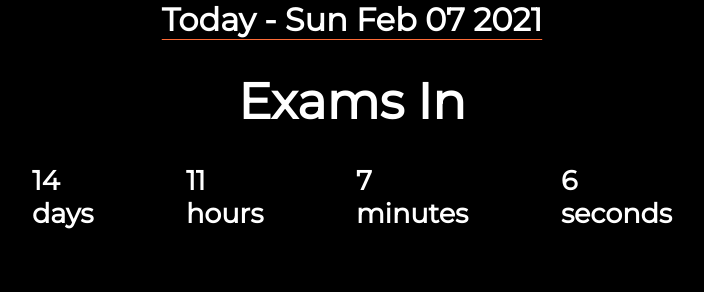
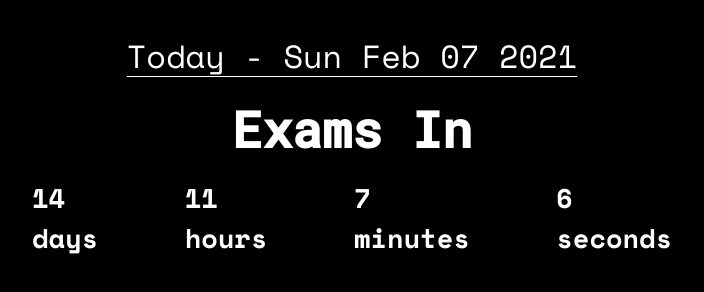
Before and after one commit to pranjalyadav451/coundownTimer, a plain HTML site: page index.html in a window 1280 px wide. Shown: the whole page, without its empty margins (288-992 px from the left). Drawn offline with nearby package versions, Linux system fonts and the light colour scheme.

Commit message:
tinkering with animations

```diff
--- a/design/styles.css
+++ b/design/styles.css
@@ -1,9 +1,11 @@
+@import url('https://fonts.googleapis.com/css2?family=Space+Mono:ital,wght@0,400;0,700;1,400;1,700&display=swap');
 *{
     margin:0;
     box-sizing: border-box;
-    font-family: "Montserrat",sans-serif;
+    font-family: "Space Mono",monospace;
 }
 body{
+    padding:2rem;
     min-height: 100vh;
     background-image:url('../images/bg.jpg');
     background-size: cover;
@@ -13,8 +15,11 @@ body{
     color:white;
 }
 .title{
-    margin:2rem;
+    margin:1rem;
     font-size: 50px;
+    font-weight:400;
+    font-family:"Roboto Mono",monospace;
+    font-weight:600;
 
 }
 .main{
@@ -23,11 +28,10 @@ body{
     justify-content: space-around;
     align-content: flex-end;
     align-items: center;
-    /* margin:2rem; */
+    /* font-family: "Roboto Mono",monospace; */
 }
 .inner{
     display: flex;
-    /* padding:2rem; */
     width:50vw;
     justify-content: space-between;
     font-size: large;
@@ -39,15 +43,5 @@ body{
     animation-iteration-count: infinite;
     text-decoration: underline 1px;
     text-underline-offset: .5rem;
+    font-weight:400;
 }
-@keyframes dance{
-    0%{
-        text-decoration-color:rgb(72, 240, 252);
-    }
-    25%{
-        text-decoration-color:rgb(252, 107, 55);
-    }
-    100%{
-        text-decoration-color:rgb(72, 240, 252);
-    }
-}
--- a/function/app.js
+++ b/function/app.js
@@ -6,20 +6,19 @@ const currentDate = document.querySelector(".currentDate")
 const dateTitle = new Date();
 currentDate.innerHTML += dateTitle.toDateString("en-us");
 
+function countdown() {
 
-function countdown()
-{
-    const date = new Date(2021,1,22);
+    const date = new Date(2021, 1, 22);
     const current = new Date();
-    let sec = Math.floor((date - current)/1000);
-    let min = Math.floor(sec/60);
-    let hr = Math.floor(min/60);
-    let day = Math.floor(hr/24);
+    let sec = Math.floor((date - current) / 1000);
+    let min = Math.floor(sec / 60);
+    let hr = Math.floor(min / 60);
+    let day = Math.floor(hr / 24);
 
     days.innerHTML = day;
-    hours.innerHTML = hr%24;
-    minutes.innerHTML = min%60;
-    seconds.innerHTML = sec%60;
+    hours.innerHTML = hr % 24;
+    minutes.innerHTML = min % 60;
+    seconds.innerHTML = sec % 60;
 }
 countdown();
-setInterval(countdown,1000);
+setInterval(countdown, 1000);
--- a/index.html
+++ b/index.html
@@ -4,6 +4,8 @@
 <head>
     <meta charset="UTF-8">
     <meta name="viewport" content="width=device-width, initial-scale=1.0">
+    <link href="https://fonts.googleapis.com/css2?family=Roboto+Mono:wght@200,300;400;500&display=swap"
+        rel="stylesheet">
     <link href="https://fonts.googleapis.com/css2?family=Montserrat&display=swap" rel="stylesheet">
     <link rel="shortcut icon" href="images/favicon.ico" type="image/x-icon">
     <title>Countdown Timer</title>
@@ -35,6 +37,9 @@
         </div>
 
     </div>
+    <script src="https://cdnjs.cloudflare.com/ajax/libs/gsap/3.6.0/gsap.min.js"
+        integrity="sha512-1dalHDkG9EtcOmCnoCjiwQ/HEB5SDNqw8d4G2MKoNwjiwMNeBAkudsBCmSlMnXdsH8Bm0mOd3tl/6nL5y0bMaQ=="
+        crossorigin="anonymous"></script>
     <script src="function/app.js"></script>
 </body>
 
```
